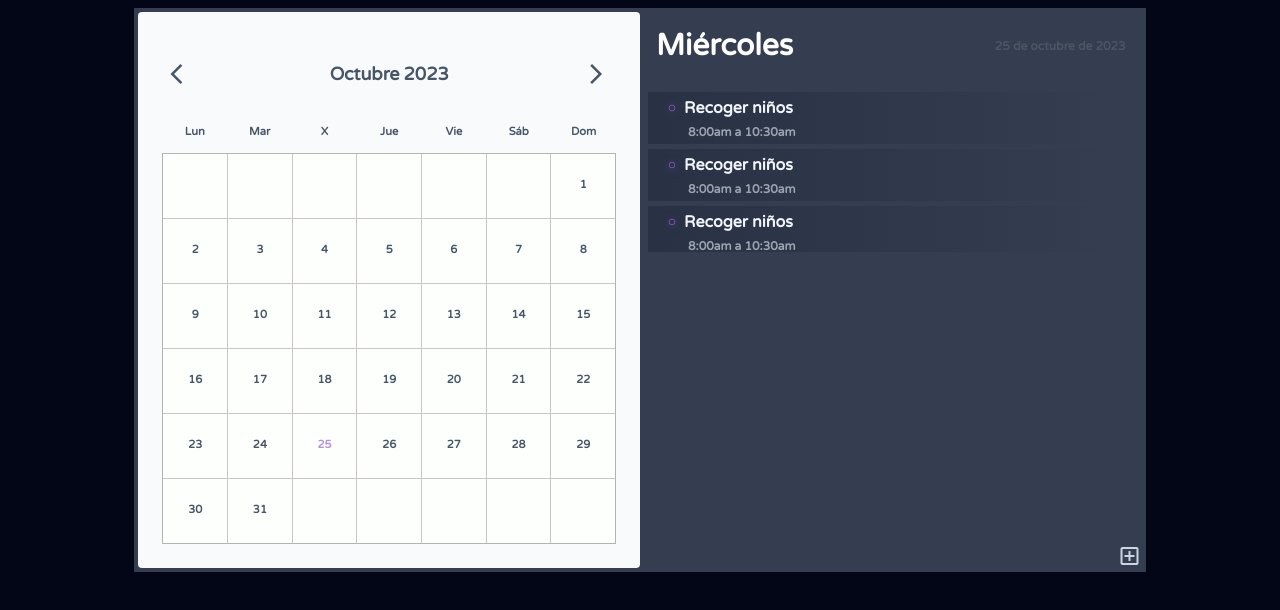
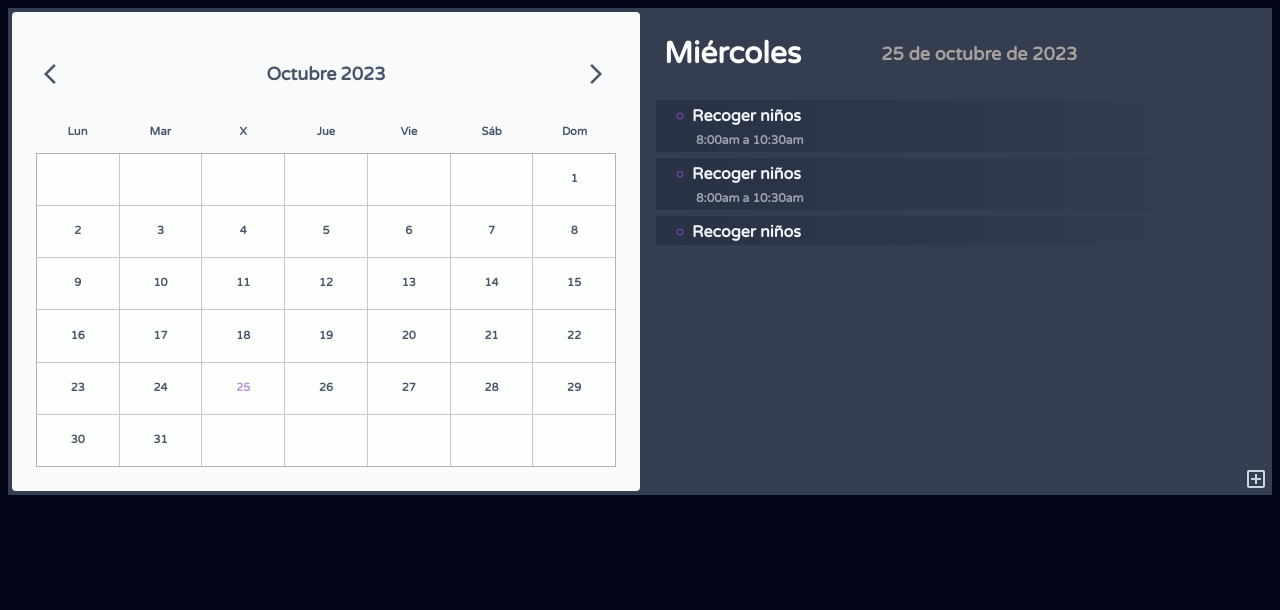
Before and after one commit to Tarkus99/CalendarioEventos, a plain HTML site: page index.html in a window 1280 px wide. Drawn offline with nearby package versions, Linux system fonts and the light colour scheme.

Commit message:
seguimos

```diff
--- a/index.html
+++ b/index.html
@@ -32,7 +32,7 @@
             justify-content: center;
             font-size: 70%;
             background-color: rgb(253, 255, 252);
-            height: min(8vh, 5vw);
+            height: min(7vh, 4vw);
             cursor: pointer;
             position: relative;
         }
@@ -88,8 +88,8 @@
 </head>
 
 <body class="bg-slate-950 h-screen p-2 box-border">
-    <div class="parent xxl:container h-100 w-[80%] mx-auto grid grid-cols-2 grid-rows-1 p-1">
-        <div class="calendar rounded p-6 text-center bg-slate-50 flex flex-col gap-1 text-slate-600">
+    <div class="parent container h-100 mx-auto grid grid-cols-2 grid-rows-1 p-1">
+        <div class="calendar h-90 rounded p-6 text-center bg-slate-50 flex flex-col gap-1 text-slate-600">
             <div class="calendar_header flex items-center justify-between px-2 py-6">
                 <div class="left flex items-center">
                     <span id="prev_month" class="material-symbols-outlined">
@@ -117,17 +117,17 @@
             </div>
             <div class="main grid grid-cols-7"></div>
         </div>
-        <div class="info relative p-2 text-center grid grid-flow-row auto-rows-max gap-5">
-            <div class="date flex md:flex-row md:items-center md:justify-between
+        <div class="info relative p-4 text-center grid grid-flow-row auto-rows-max gap-5">
+            <div class="date flex md:flex-row md:items-center place-content-start md:gap-20
              flex-col p-2">
                 <div class="day">
                     <h1 class="text-white md:text-3xl sm:text-base"></h1>
                 </div>
                 <div class="rest">
-                    <p class="text-gray-600 md:text-md text-xs"></p>
+                    <p class="text-stone-400 lg:text-lg md:text-base text-xs"></p>
                 </div>
             </div>
-            <div class="events_parent h-40 max-h-[100%] overflow-auto">
+            <div class="events_parent h-[50%] overflow-auto">
                 <div class="event flex flex-col items-start justify-center gap-1 py-1 pl-5">
                     <div class="flex items-center gap-2">
                         <span
```
